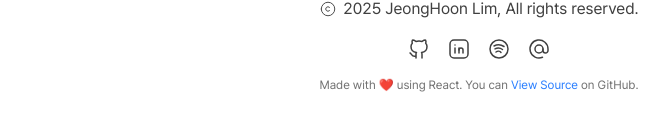
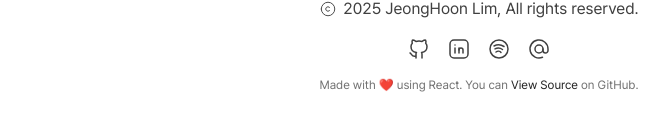
Before and after one commit to hoony6134/portfolio, a React (Vite) app: page / in a window 1280 px wide. Shown: the part 1675-1806 px from the top of the page, without its empty margins (161-830 px from the left). Built offline with nearby package versions, Linux system fonts and the light colour scheme.

Commit message:
design: footer `view source` design

```diff
--- a/src/components/footer.tsx
+++ b/src/components/footer.tsx
@@ -49,7 +49,7 @@ export default function Footer() {
           href="https://github.com/hoony6134/portfolio"
           target="_blank"
           rel="noopener noreferrer"
-          className="text-blue-500 hover:underline"
+          className="text-neutral-800 dark:text-neutral-200 transition-colors relative after:content-[''] after:block after:h-[1px] after:bg-current after:w-0 hover:after:w-full after:transition-all after:duration-300 after:absolute after:left-0 after:-bottom-1"
         >
           View Source
         </a>{' '}
```
